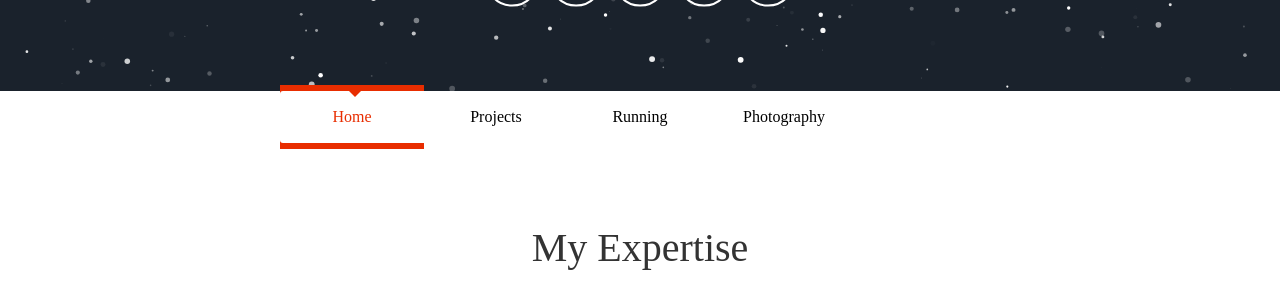
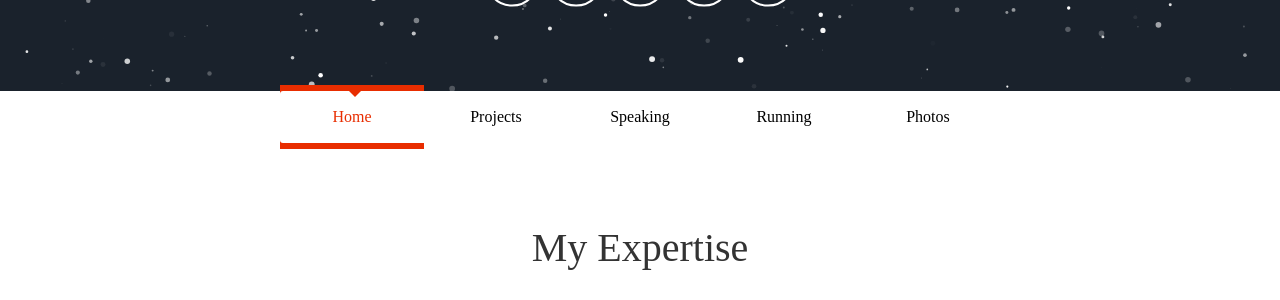
Before and after one commit to conanmercer/conanmercer.github.io, a Jekyll site: the page built from index.html, in a window 1280 px wide and 900 px high. Shown: the part 224-524 px from the top of the window. Built offline with Jekyll 4.4.1, drawn with Linux system fonts in a browser that asks for light colours; nearby versions of some CDN libraries; some web fonts are replaced.

Commit message:
updated navigation links

```diff
--- a/_data/navigation.yml
+++ b/_data/navigation.yml
@@ -4,7 +4,9 @@
   url: /
 - title: Projects
   url: /projects.html
+- title: Speaking
+  url: /speaking.html
 - title: Running
   url: /running.html
-- title: Photography
+- title: Photos
   url: /photography.html
--- /dev/null
+++ b/speaking.html
@@ -0,0 +1,5 @@
+---
+layout: post
+title: Blog
+---
+<h1>Presentations</h1>
```
